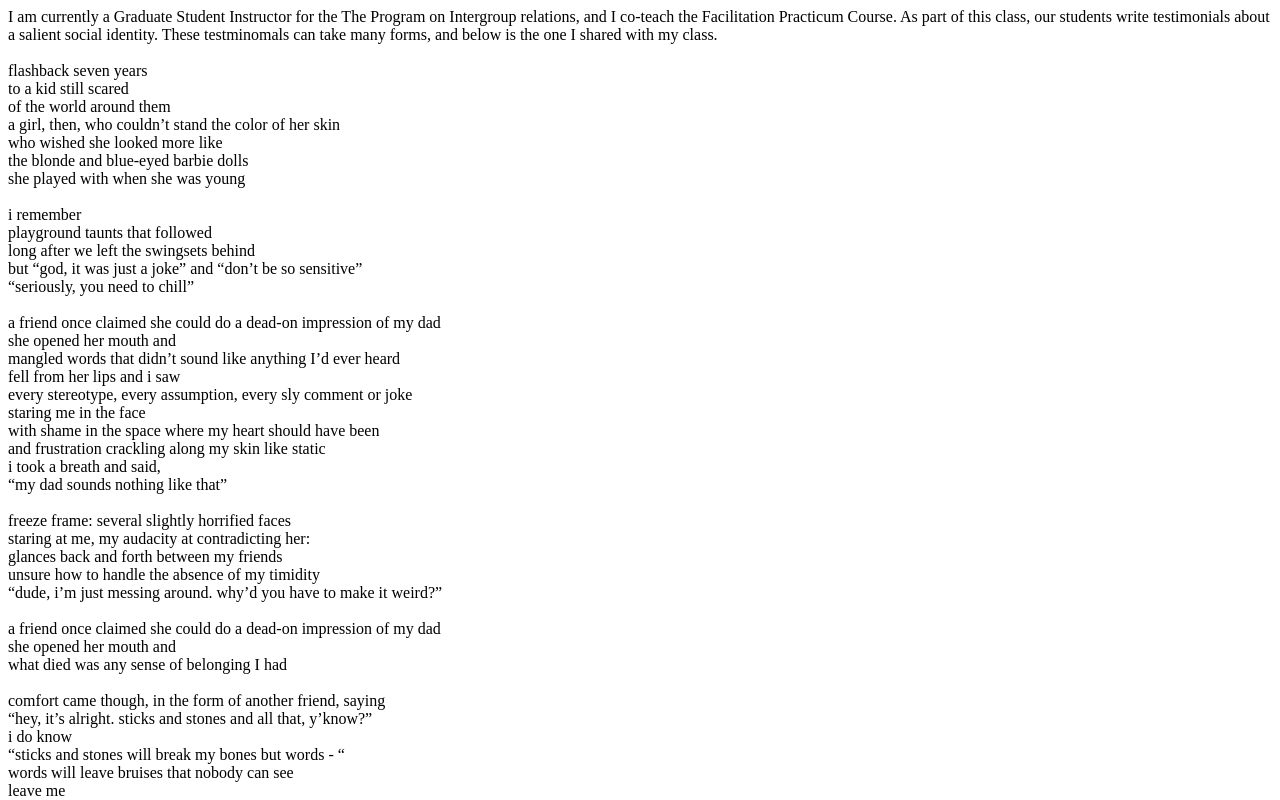
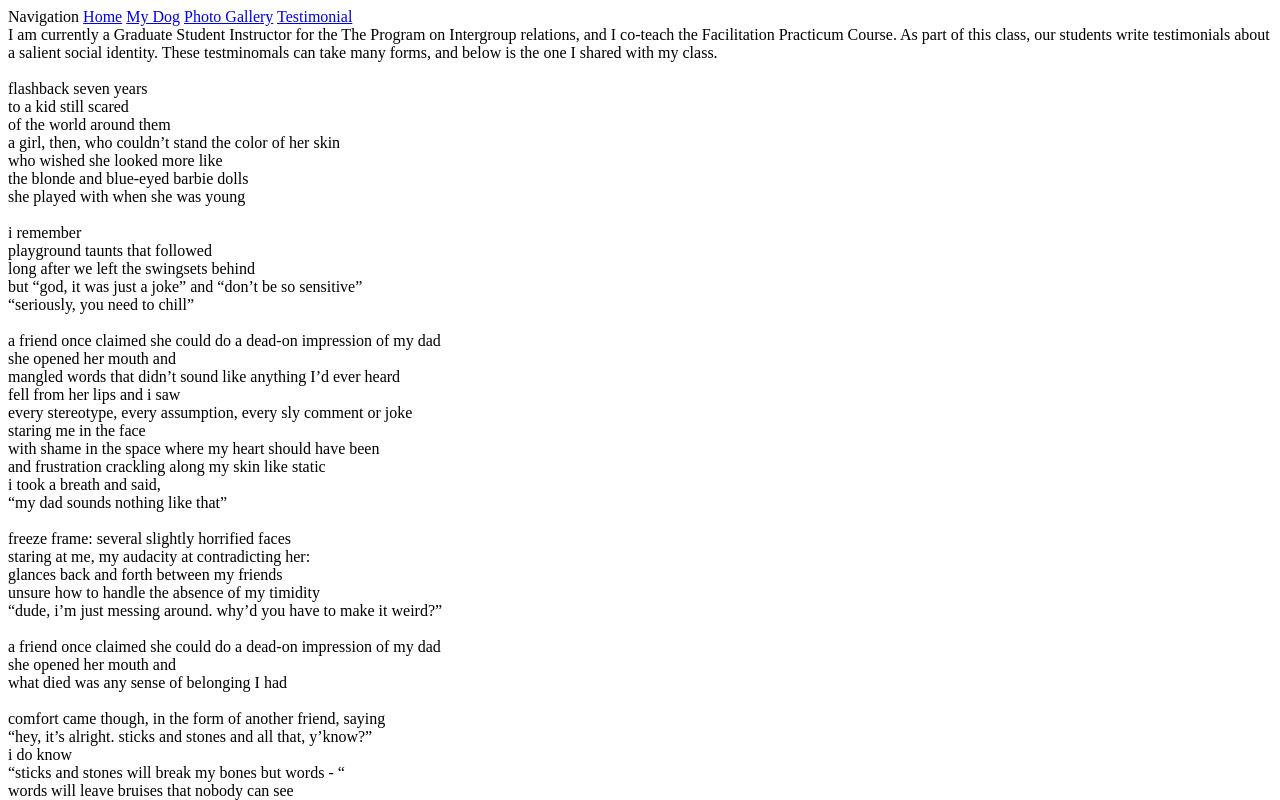
Before and after one commit to ljvarghese/ljvarghese, a plain HTML site: page testimonial.html in a window 1280 px wide. Shown: the top 800 px of the page. Drawn offline with Linux system fonts and the light colour scheme.

Commit message:
Update testimonial.html

```diff
--- a/testimonial.html
+++ b/testimonial.html
@@ -5,6 +5,14 @@
     <title>TESTIMONIAL</title>
 </head>
 <body>
+     <header>
+        <nav>
+            Navigation
+            <a href="index.html">Home</a>
+            <a href="shakira.html">My Dog</a>
+            <a href="gallery.html">Photo Gallery</a>
+            <a href="testimonial.html">Testimonial</a>
+        </nav>
 I am currently a Graduate Student Instructor for the The Program on Intergroup relations, and I co-teach the Facilitation Practicum Course. As part of this class, our students write testimonials about a salient social identity. These testminomals can take many forms, and below is the one I shared with my class. </br></br>
 <div>
 flashback seven years</br>
```
